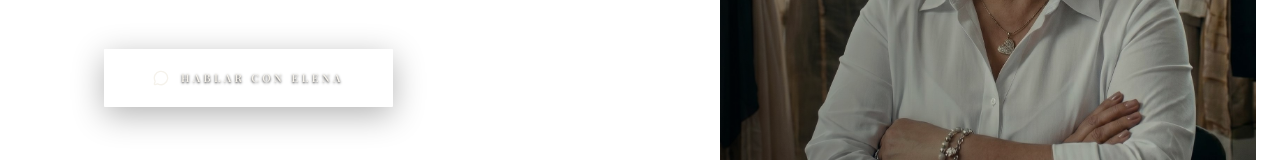
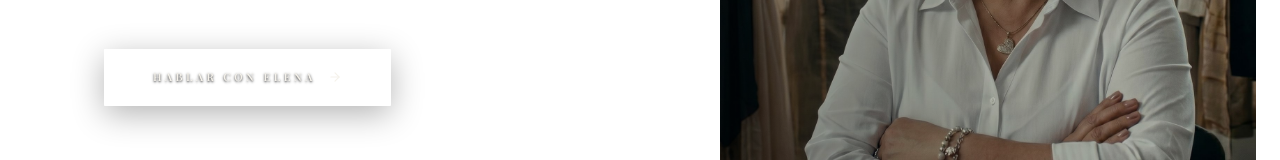
Before and after one commit to Gaz-Style/elena-atelier, a Next.js app: page /sastreria in a window 1280 px wide. Shown: the part 1785-1945 px from the top of the page. Built offline with nearby package versions, Linux system fonts and the light colour scheme; a web font is replaced by a local one.

Commit message:
design: match Hablar con Elena button style with Comenzar mi diseño button (remove bubble, add arrow)

```diff
--- a/src/app/sastreria/page.tsx
+++ b/src/app/sastreria/page.tsx
@@ -112,7 +112,8 @@ export default function SastreriaPage() {
                                 className="glass-btn group relative inline-flex items-center justify-center gap-3 px-6 py-3.5 md:px-12 md:py-5 border-[0.5px] border-white/20 border-t-white/40 border-l-white/40 border-b-white/10 border-r-white/10 text-white font-sans text-[10px] md:text-xs uppercase tracking-[0.2em] md:tracking-[0.25em] font-semibold bg-white/[0.08] backdrop-blur-[10px] transition-all duration-[600ms] ease-[cubic-bezier(0.16,1,0.3,1)] hover:bg-[#f5f2eb]/90 hover:border-[#f5f2eb] hover:shadow-[0_0_24px_rgba(255,255,255,0.12)] text-center shadow-[0_8px_32px_0_rgba(0,0,0,0.3)] rounded-[1px] max-w-full"
                             >
                                 <span className="glass-text relative z-10 flex items-center justify-center gap-3 text-white group-hover:text-[#121212] transition-colors duration-[600ms] ease-[cubic-bezier(0.16,1,0.3,1)] text-center">
-                                    <MessageCircle className="w-4 h-4 flex-shrink-0" /> Hablar con Elena
+                                    Hablar con Elena
+                                    <ArrowRight className="w-3.5 h-3.5 transition-transform duration-[600ms] ease-[cubic-bezier(0.16,1,0.3,1)] group-hover:translate-x-1 flex-shrink-0" />
                                 </span>
                             </Link>
                         </div>
```
